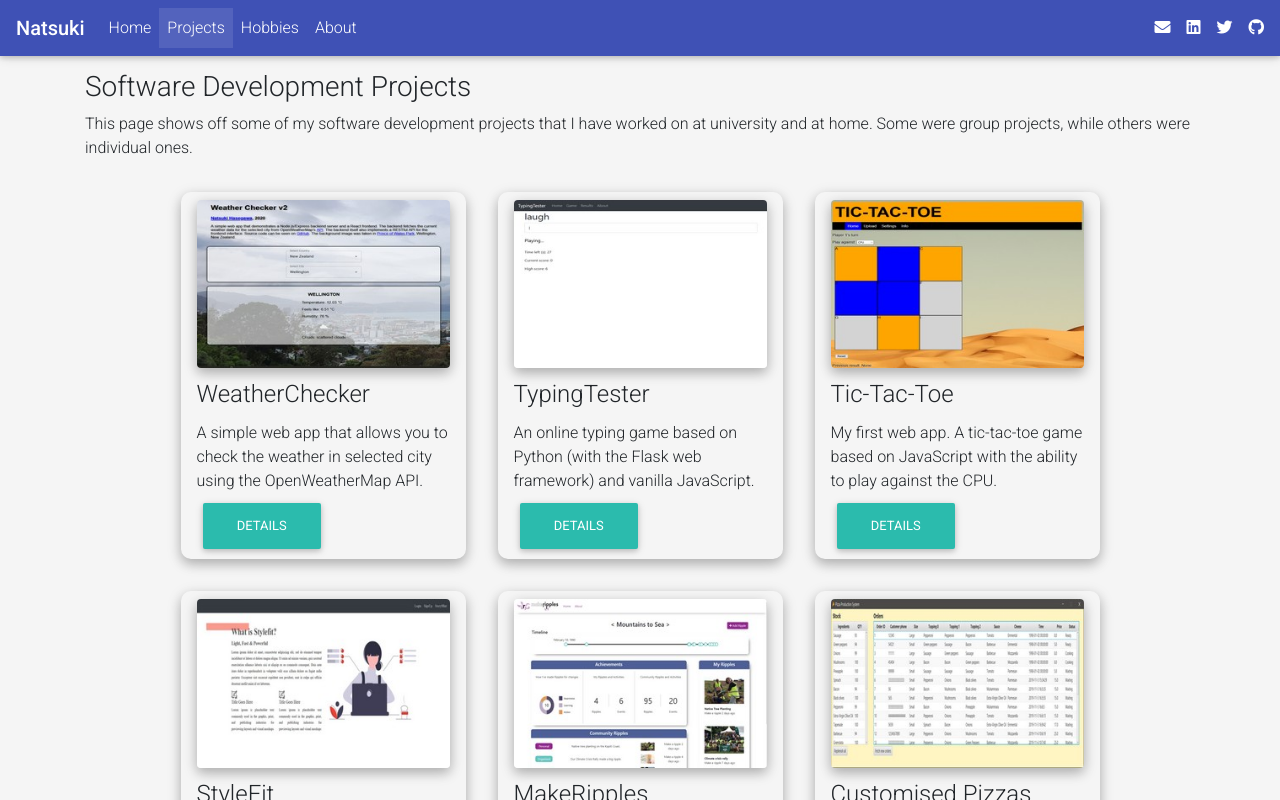
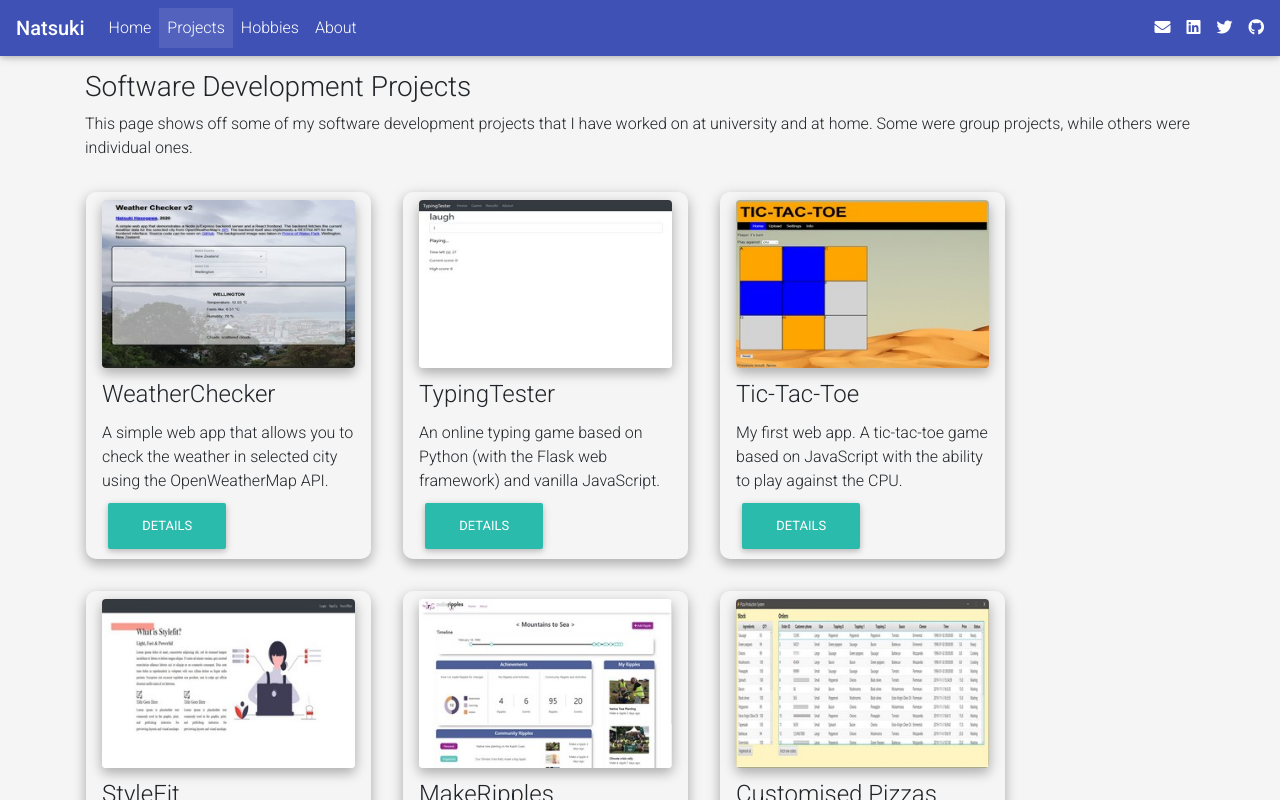
Before and after one commit to oosacker/portfoliio-site, a React (Create React App) app: page /projects in a window 1280 px wide. Shown: the top 800 px of the page. Built offline with nearby package versions, Linux system fonts and the light colour scheme.

Commit message:
title change

```diff
--- a/public/index.html
+++ b/public/index.html
@@ -24,7 +24,7 @@
       work correctly both with client-side routing and a non-root public URL.
       Learn how to configure a non-root public URL by running `npm run build`.
     -->
-    <title>React App</title>
+    <title>Natsuki's Website!</title>
   </head>
   <body>
     <noscript>You need to enable JavaScript to run this app.</noscript>
--- a/src/pages/projects.js
+++ b/src/pages/projects.js
@@ -43,7 +43,7 @@ const Projects = () => {
                 </MDBCol>
             </MDBRow>
 
-            <MDBRow center>
+            <MDBRow left>
 
                 <ProjectCard
                     title="WeatherChecker"
```
